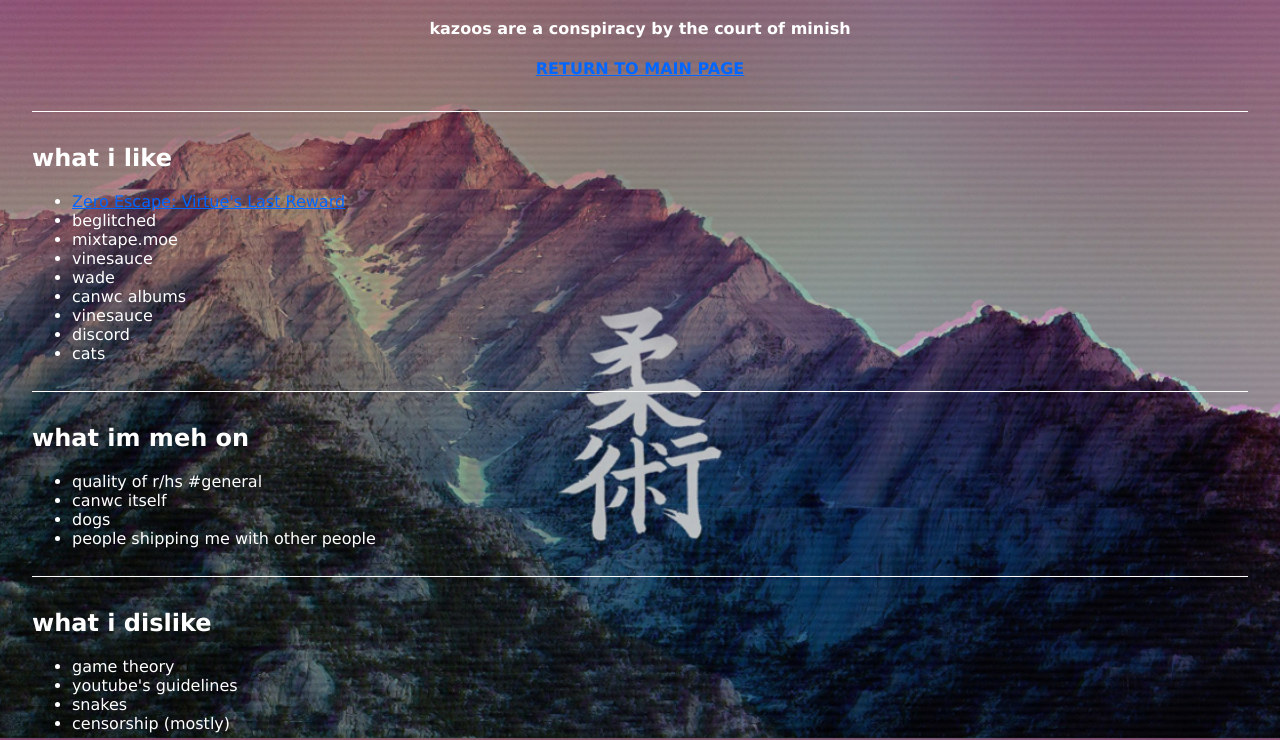
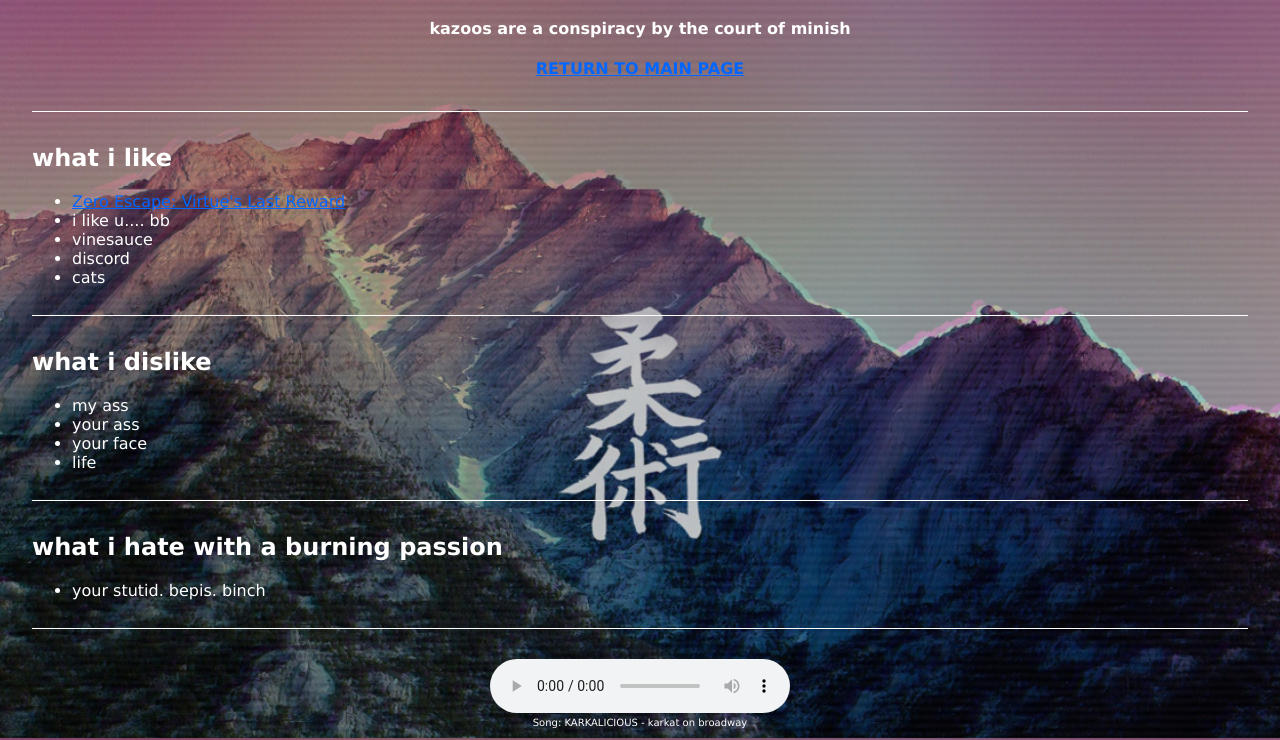
Before and after one commit to minishLAN/minishlan.github.io, a plain HTML site: page opinions.html in a window 1280 px wide. Shown: the part 62-802 px from the top of the page. Drawn offline with Linux system fonts and the light colour scheme.

Commit message:
FFFFFUCK

```diff
--- a/opinions.html
+++ b/opinions.html
@@ -2,7 +2,7 @@
 <html>
   <head>
     <meta charset="utf-8">
-    <title>davekat is bad</title>
+    <title>this page is ironic</title>
     <link rel="icon" href="/favicon.ico" type="image/x-icon">
     <link href="/style.css" rel="stylesheet" type="text/css" media="all">
     <style>
@@ -31,20 +31,8 @@
           <a href="/vlr">Zero Escape: Virtue's Last Reward</a>
         </li>
         <li>
-          beglitched
+          i like u.... bb
         </li>
-				<li>
-					mixtape.moe
-				</li>
-				<li>
-					vinesauce
-				</li>
-				<li>
-					wade
-				</li>
-				<li>
-					canwc albums
-				</li>
 				<li>
 					vinesauce
 				</li>
@@ -57,36 +45,19 @@
 			</ul>
 		</div>
 		<div class="section">
-			<h2>what im meh on</h2>
-			<ul>
-				<li>
-					quality of r/hs #general
-				</li>
-				<li>
-					canwc itself
-				</li>
-				<li>
-					dogs
-				</li>
-				<li>
-					people shipping me with other people
-				</li>
-			</ul>
-		</div>
-		<div class="section">
 			<h2>what i dislike</h2>
 			<ul>
 				<li>
-					game theory
+					my ass
 				</li>
 				<li>
-					youtube's guidelines
+					your ass
 				</li>
 				<li>
-					snakes
+					your face
 				</li>
 				<li>
-					censorship (mostly)
+					life
 				</li>
 			</ul>
 		</div>
@@ -94,13 +65,7 @@
 			<h2>what i hate with a burning passion</h2>
 			<ul>
 				<li>
-					no guy buy
-				</li>
-				<li>
-					leaks
-				</li>
-				<li>
-					leeks
+          your stutid. bepis. binch
 				</li>
 			</ul>
 		</div>
```
Also changed, not shown: moktgtmtctsssecret.html (+1 -4 lines), vlr.html (+4 -9 lines), index.html (line endings or trailing spaces), thingsididoramdoingorwilldo.html (renamed from projects.html).
